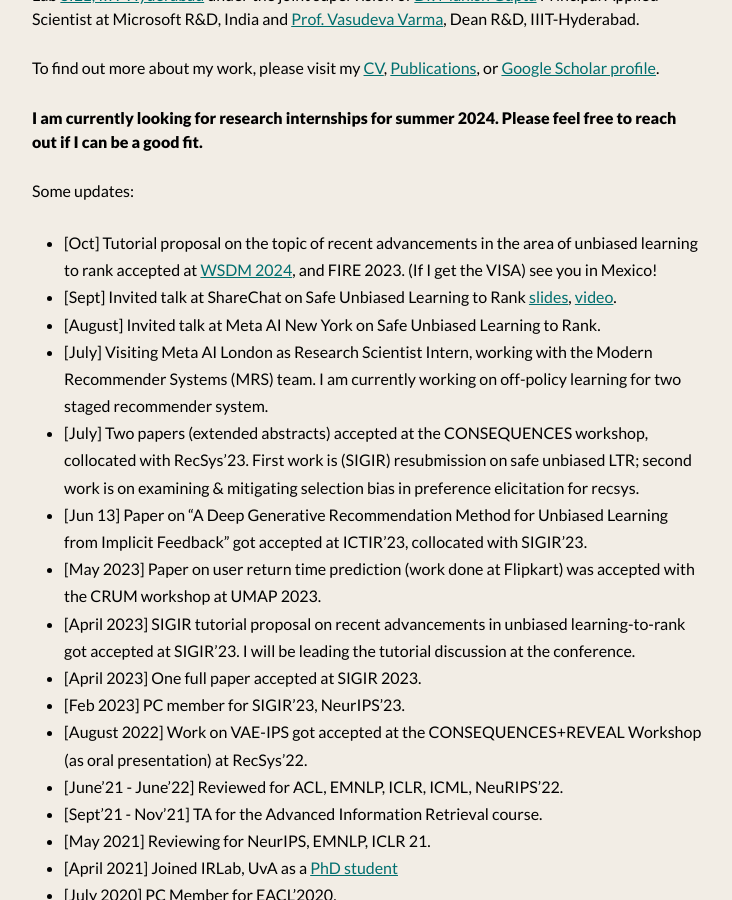
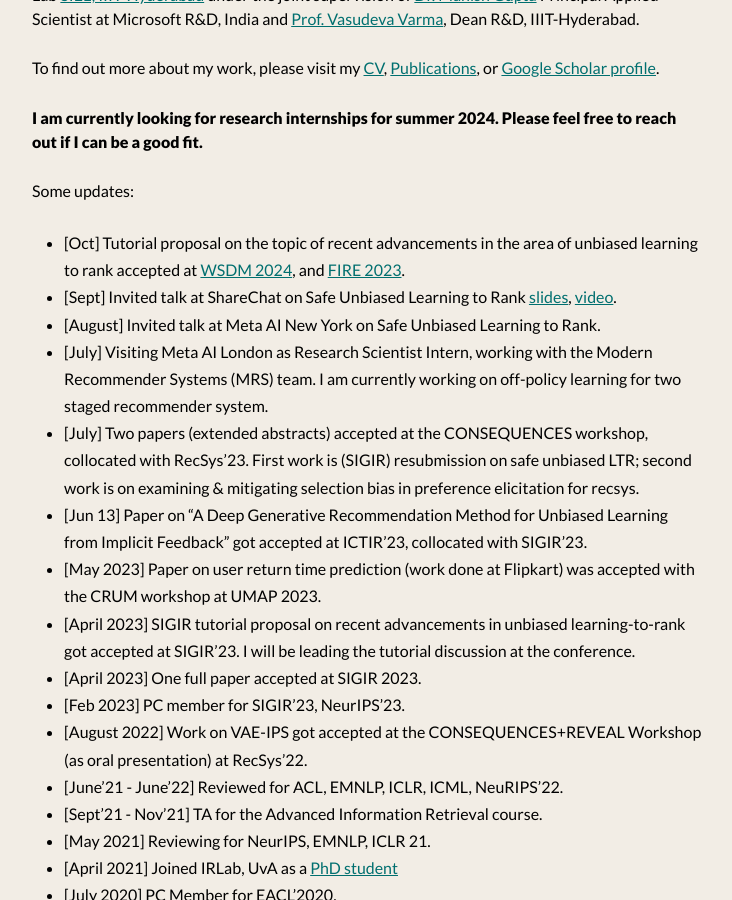
Before and after one commit to shashankg7/shashankg7.github.io, a Jekyll site: the page built from index.md, in a window 1280 px wide and 900 px high, scrolled down 481 px. Shown: the whole window, without its empty margins (272-1004 px from the left). Built offline with Jekyll 4.4.1, drawn with Linux system fonts in a browser that asks for light colours; nearby versions of some CDN libraries.

Commit message:
Update index.md

```diff
--- a/index.md
+++ b/index.md
@@ -19,7 +19,7 @@
 
 Some updates:
 
-* [Oct] Tutorial proposal on the topic of recent advancements in the area of unbiased learning to rank accepted at [WSDM 2024](https://www.wsdm-conference.org/2024/tutorials/), and FIRE 2023. (If I get the VISA) see you in Mexico!
+* [Oct] Tutorial proposal on the topic of recent advancements in the area of unbiased learning to rank accepted at [WSDM 2024](https://www.wsdm-conference.org/2024/tutorials/), and [FIRE 2023](http://fire.irsi.res.in/fire/2023/schedule).
 * [Sept] Invited talk at ShareChat on Safe Unbiased Learning to Rank [slides](https://docs.google.com/presentation/d/e/2PACX-1vQ-IJ3hAGjFYJN2qy6HIw5nTOjBlCwfAd-NfR68oqjIl62BRoAsPcb2bVL7U4LvJhISR7fhxp2Squwx/pub?start=false&loop=false&delayms=60000), [video](https://www.youtube.com/watch?v=xlsmhOtwFUc).
 * [August] Invited talk at Meta AI New York on Safe Unbiased Learning to Rank.
 * [July] Visiting Meta AI London as Research Scientist Intern, working with the Modern Recommender Systems (MRS) team. I am currently working on off-policy learning for two staged recommender system.
```
